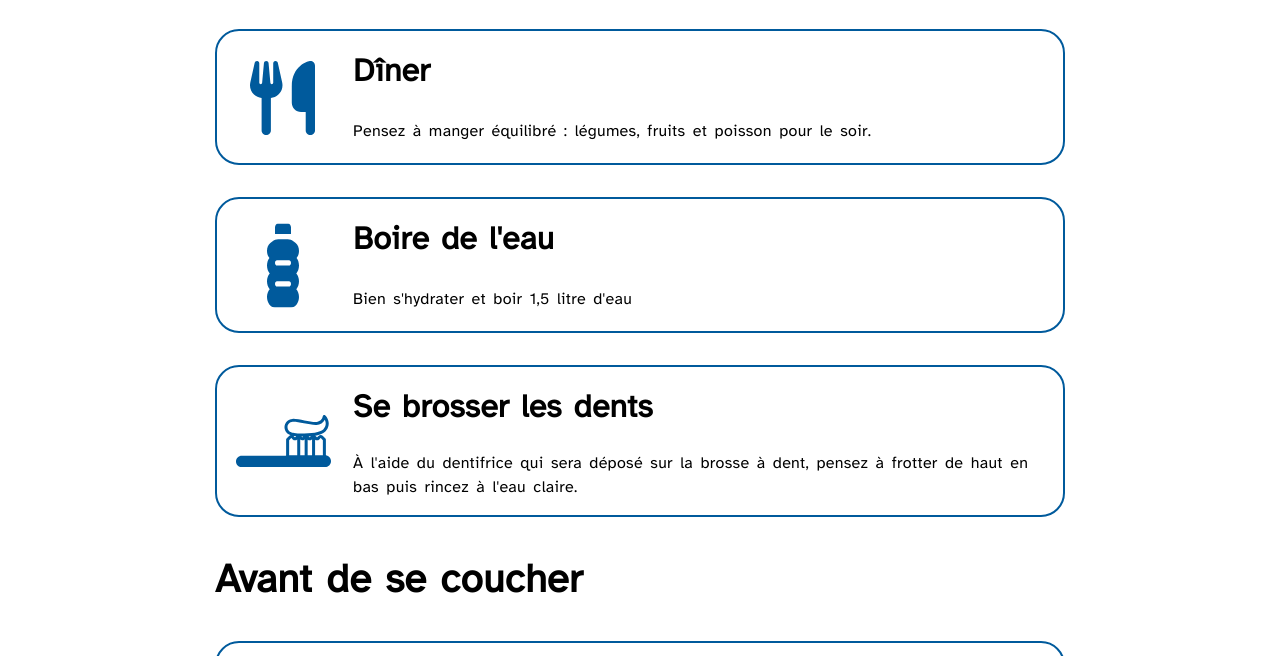
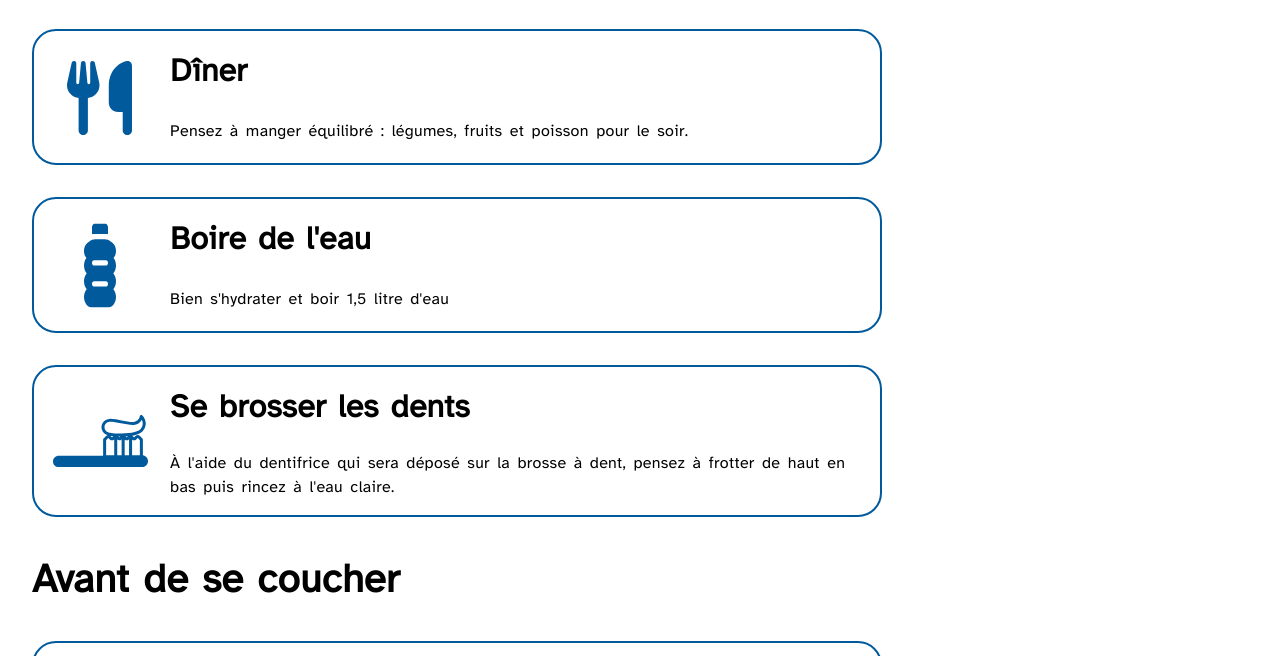
Before and after one commit to Anne-Flower/OPTI11, a website: page src/html/soir.html in a window 1280 px wide. Shown: the part 674-1330 px from the top of the page. Drawn offline with Linux system fonts and the light colour scheme.

Commit message:
change margin principale

```diff
--- a/src/css/base.css
+++ b/src/css/base.css
@@ -341,7 +341,7 @@ footer ul {
 
 
 /* Index */
-.home {
+.home{
   flex: 1;
   margin: 2rem;
 
@@ -396,7 +396,7 @@ footer ul {
   align-content: center;
   flex-wrap: wrap;
   flex-direction: column;
-  margin: 2rem auto;
+  margin: 2rem;
 }
 
 .principal h2 {
```
